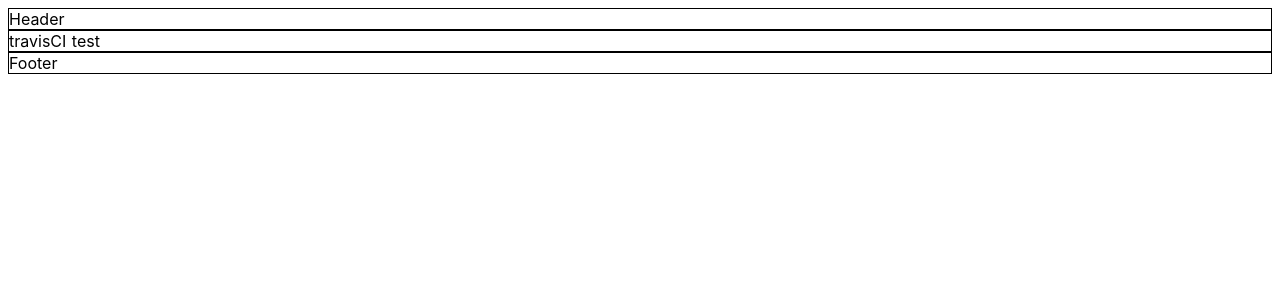
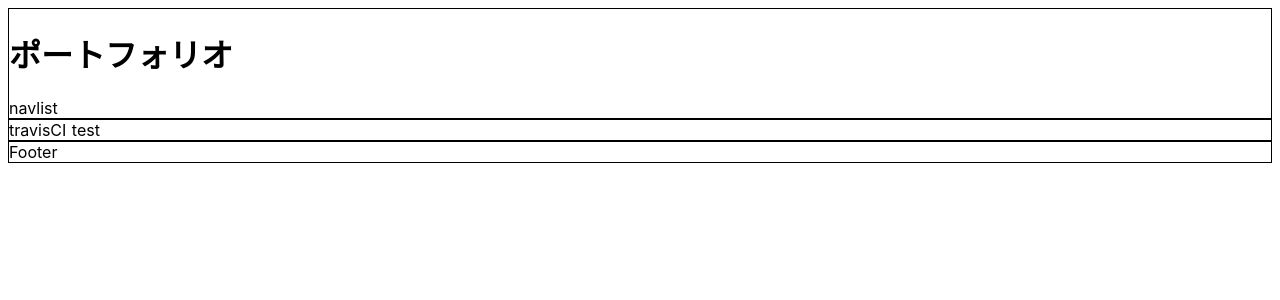
Before and after one commit to suzuki84g/-suzuki84g.github.io, a Nuxt app: page / in a window 1280 px wide. Shown: the top 300 px of the page. Built offline with nearby package versions, Linux system fonts and the light colour scheme.

Commit message:
Headerを簡易的に作成

```diff
--- a/components/Header.vue
+++ b/components/Header.vue
@@ -1,6 +1,7 @@
 <template>
-  <div>
-    Header
+  <div class="header">
+    <h1>ポートフォリオ</h1>
+    <div>navlist</div>
   </div>
 </template>
 
@@ -9,4 +10,11 @@ export default {}
 </script>
 
 <style lang="scss">
+.header {
+  h1 {
+    font: {
+      weight: bold;
+    }
+  }
+}
 </style>
```
